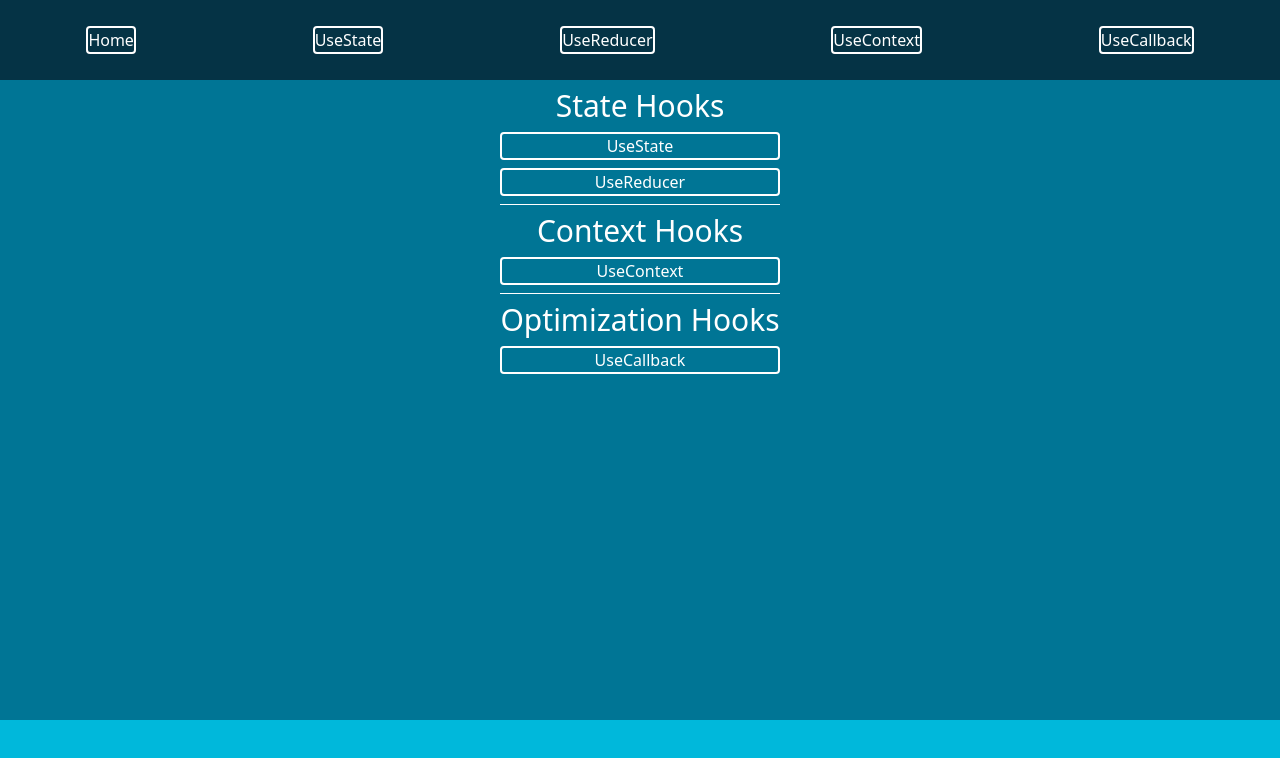
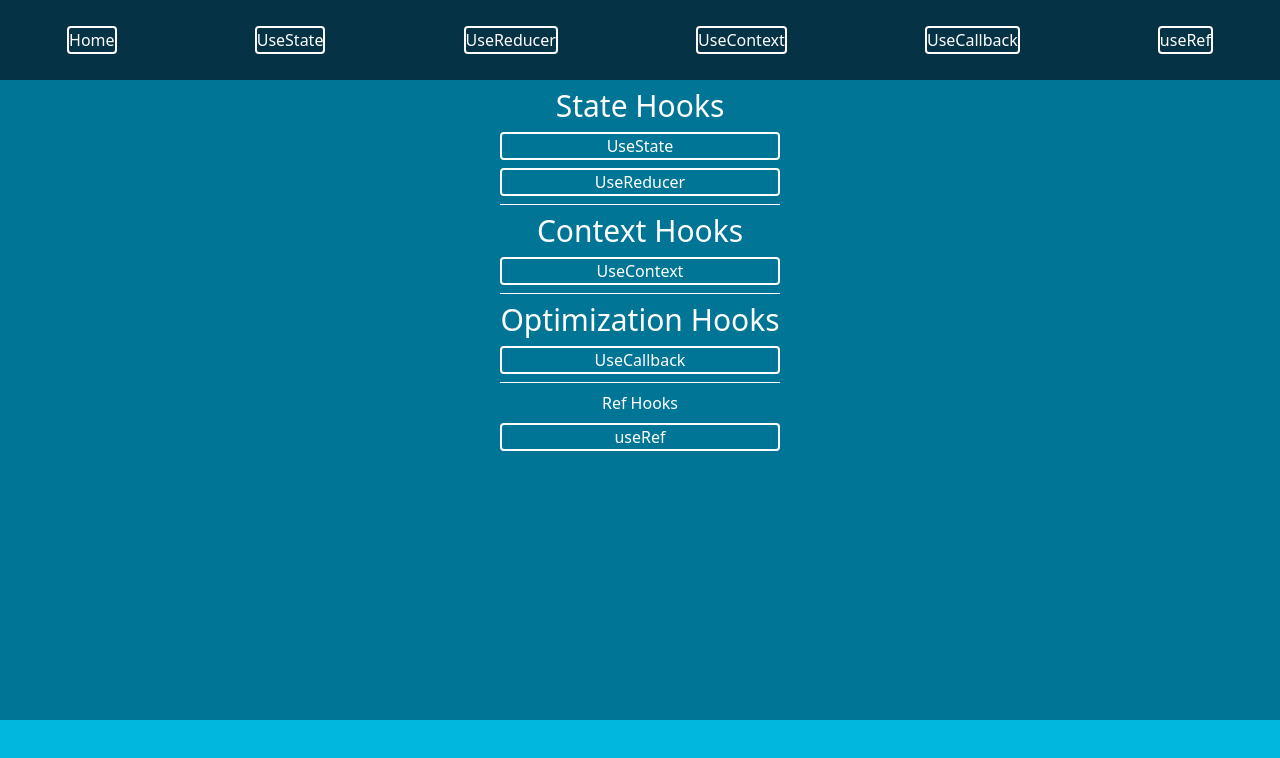
Before and after one commit to ariel-gallardo/react-hooks, a Next.js app: page / in a window 1280 px wide. Shown: the top 758 px of the page. Built offline with nearby package versions, Linux system fonts and the light colour scheme.

Commit message:
development# add to navbar useRef

```diff
--- a/src/app/page.tsx
+++ b/src/app/page.tsx
@@ -13,6 +13,9 @@ export default function Home() {
         <hr/>
         <h1 className="text-3xl">Optimization Hooks</h1>
         <Link href={'/opt-hooks/useCallback'} className=" border-2 rounded">UseCallback</Link>
+        <hr/>
+        <h1>Ref Hooks</h1>
+        <Link href={'/ref-hooks/useRef'} className=" border-2 rounded">useRef</Link>
       </div>
     </div>
   );
--- a/src/components/Navbar.tsx
+++ b/src/components/Navbar.tsx
@@ -10,6 +10,7 @@ const Navbar = () => {
                     <Link href={'/state-hooks/useReducer'} className="text-white border-2 rounded">UseReducer</Link>
                     <Link href={'/ctx-hooks/useContext'} className="text-white border-2 rounded">UseContext</Link>
                     <Link href={'/opt-hooks/useCallback'} className="text-white border-2 rounded">UseCallback</Link>
+                    <Link href={'/ref-hooks/useRef'} className="text-white border-2 rounded">useRef</Link>
                 </div>
             </div>
         </nav>
```
